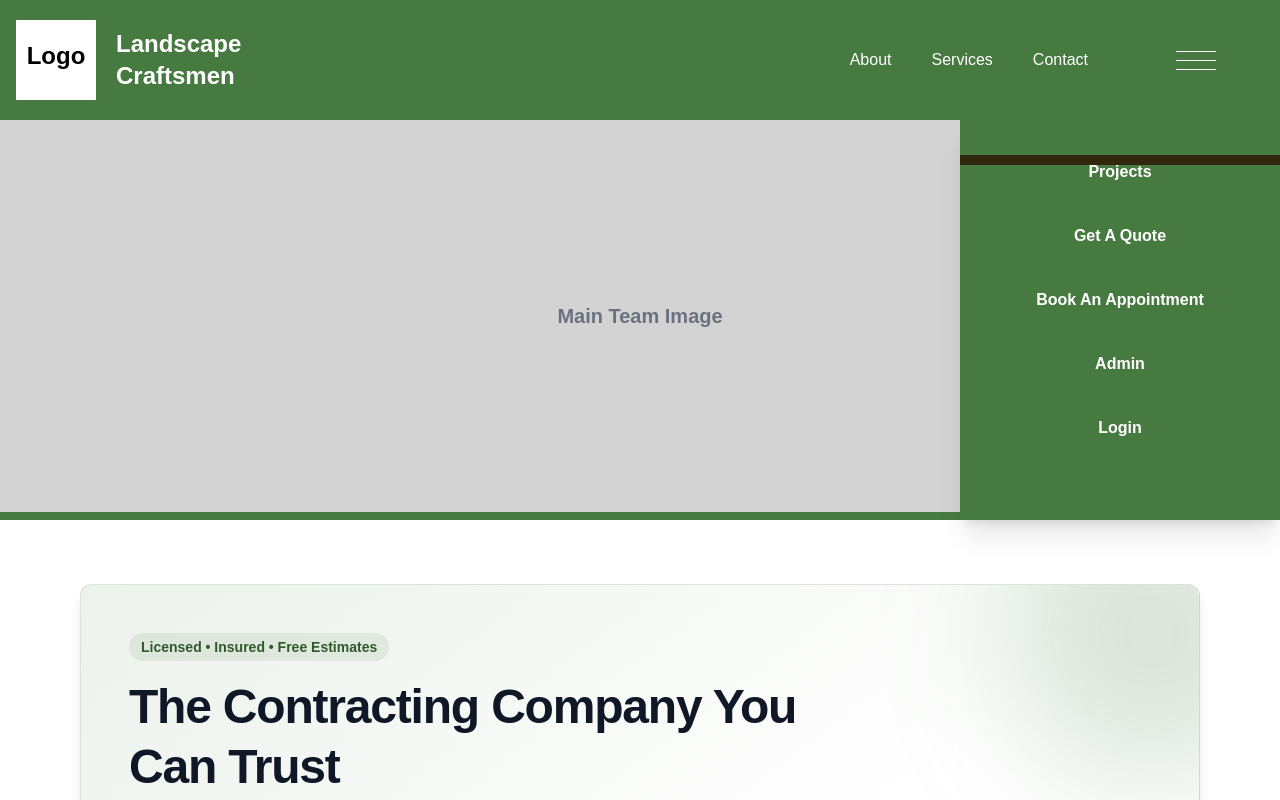
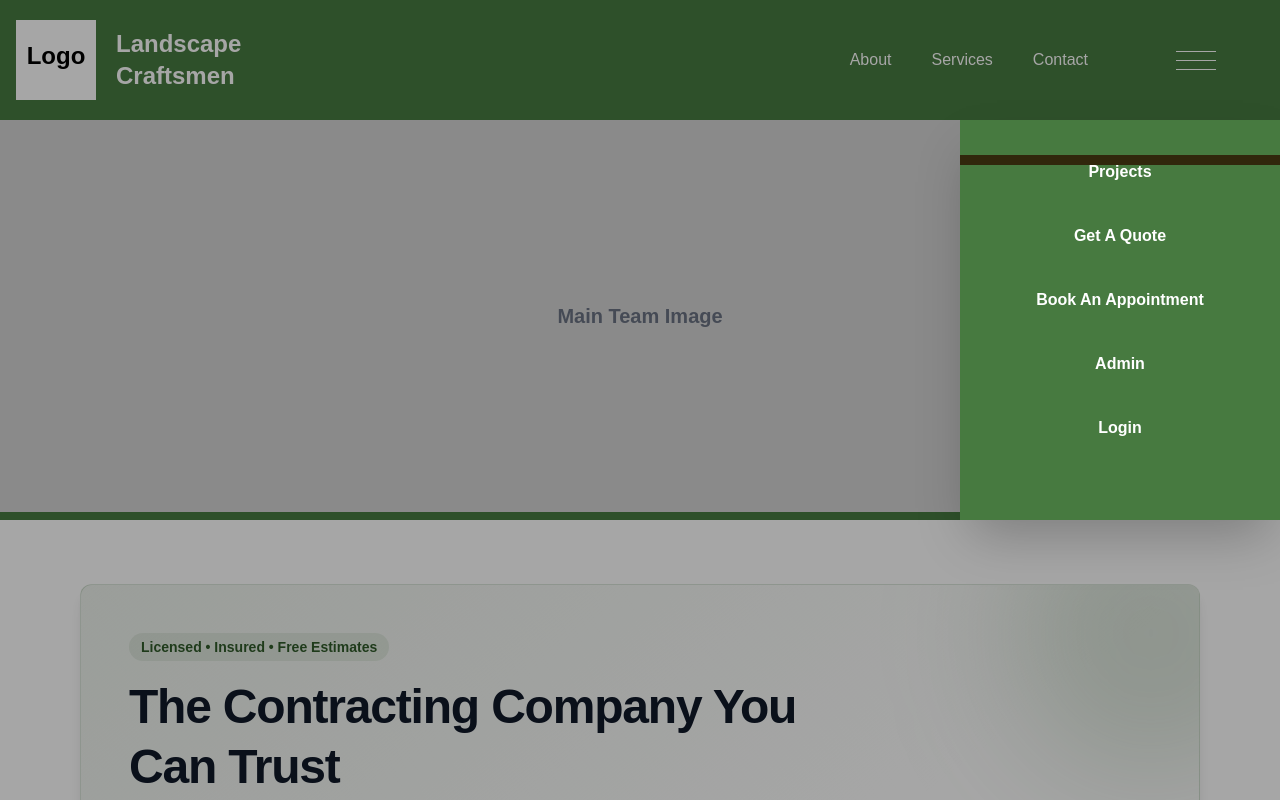
Before and after one commit to Syntactix31/capstone-proj, a Next.js app: page /about in a window 1280 px wide. Both pictures are taken after a click on the element 1196 px from the left and 60 px from the top of the page. Shown: the top 800 px of the page. Built offline with nearby package versions, Linux system fonts and the light colour scheme.

Commit message:
Major changes to landing, contact, projects, and about pages -more in description

```diff
--- a/src/app/about/page.js
+++ b/src/app/about/page.js
@@ -49,7 +49,7 @@ export default function About() {
         {/* Team Section*/}
         <section className="py-10 px-6 max-w-6xl mx-auto">
           {/* Maybe change this to black text with green underline for consistency */}
-          <h2 className="text-5xl md:text-6xl font-extrabold text-center mb-16 border-b-2 p-2 text-[#477A40] border-black w-150 mx-auto">
+          <h2 className="text-5xl md:text-6xl font-extrabold text-center mb-16 border-b-2 p-2 text- border-[#477A40] w-150 mx-auto">
             Meet the Team
           </h2>
 
--- a/src/app/components/DropDownMenu.js
+++ b/src/app/components/DropDownMenu.js
@@ -1,11 +1,12 @@
 import Link from "next/link";
 
-export default function DropDownMenu ({ onClose }) {
+export default function DropDownMenu ({ onClose, isAnimatingOut }) {
 
 
   return (
-    <div className="absolute top-30 -right-0 z-[999] pointer-events-none">
-      <div className="bg-[#477A40] w-80 h-100  flex flex-col gap-10 text-white text-center font-semibold p-10 *:hover:scale-105 *:transition-transform *:duration-200 *:active:opacity-50 pointer-events-auto *:active:scale-100 top-outline shadow-xl z-100">
+    <div className={`absolute top-30 right-0 z-999 pointer-events-none animate-slideIn ${isAnimatingOut ? 'animate-slideOut' : 'animate-slideIn'
+    }`}>
+      <div className="bg-[#477A40] w-80 h-100  flex flex-col gap-10 text-white text-center font-semibold p-10 *:hover:scale-105 *:transition-transform *:duration-200 *:active:opacity-50 pointer-events-auto *:active:scale-100 top-outline shadow-2xl z-100">
         <Link href="/projects" onClick={onClose}>Projects</Link>
         <Link href="/quote" onClick={onClose}>Get A Quote</Link>
         <Link href="/appointments" onClick={onClose}>Book An Appointment</Link>
--- a/src/app/components/Navbar.js
+++ b/src/app/components/Navbar.js
@@ -1,26 +1,65 @@
 "use client"
 
 import Link from "next/link";
-import { useState } from "react";
+import { useState, useEffect } from "react";
 
 import DropDownMenu from "./DropDownMenu.js";
 
 export default function NavBar () {
 
   const [navClicked, setNavClicked] = useState(false);
+  const [isAnimatingOut, setIsAnimatingOut] = useState(false);
 
   const handleNavClick = () => {
-    setNavClicked(!navClicked);
+    if (!navClicked) {
+      setNavClicked(true);
+      setIsAnimatingOut(false);
+
+    } else {
+      setIsAnimatingOut(true);
+
+    }
   }
 
   const closeMenu = () => {
-    setNavClicked(false);
+    setIsAnimatingOut(true);
   };
 
+  // timeout delay should be 300 to match animation duration but ti glitches due to rendering issues n browser limitations used 280
+  useEffect(() => {
+    if (isAnimatingOut) {
+      const timer = setTimeout(() => {
+        setNavClicked(false);
+        setIsAnimatingOut(false);
+      },280);
+
+      return () => clearTimeout(timer);
+    }
+  }, [isAnimatingOut]);
+
+  useEffect(() => {
+    if (navClicked && !isAnimatingOut) {
+      document.body.style.overflow = 'hidden';
+
+    } else {
+      document.body.style.overflow = 'unset';
+
+    }
+    return () => {
+      document.body.style.overflow = 'unset';
+    };
+  }, [navClicked, isAnimatingOut]);
 
 
   return (
       <>
+        {/* Find a good bg-black/# thats not too dark or light for background dim */}
+        {(navClicked || isAnimatingOut) && (
+          <div
+            className="fixed inset-0 bg-black/35 z-998 animate-fadeIn pointer-events-auto"
+            onClick={closeMenu}
+          />
+        )}
           <nav className="bg-[#477a40] h-30 w-full p-4 flex text-white items-center justify-between">
 
             <div className="flex gap-5 items-center">
@@ -57,7 +96,7 @@ export default function NavBar () {
           </nav>
 
           {/* NOTE: Cant render here! */}
-          {navClicked && <DropDownMenu onClose={closeMenu} /> }
+          {(navClicked || isAnimatingOut) && (<DropDownMenu onClose={closeMenu} isAnimatingOut={isAnimatingOut} />) }
       </>
 
   );
--- a/src/app/globals.css
+++ b/src/app/globals.css
@@ -228,3 +228,46 @@ html {
   transform: translateY(-50%);
   z-index: 10;
 }
+
+
+
+/* Drop down menu slide in animation and background dim */
+@keyframes slideIn {
+  0% {
+    transform: translateX(100%);
+    opacity: 0;
+  }
+  100% {
+    transform: translateX(0);
+    opacity: 1;
+  }
+}
+
+.animate-slideIn {
+  animation: slideIn 0.3s cubic-bezier(0.25, 0.46, 0.45, 0.94);
+}
+
+@keyframes slideOut {
+  0% {
+    transform: translateX(0);
+    opacity: 1;
+  }
+  100% {
+    transform: translateX(100%);
+    opacity: 0;
+  }
+}
+
+.animate-slideOut {
+  animation: slideOut 0.3s cubic-bezier(0.25, 0.46, 0.45, 0.94);
+}
+
+
+@keyframes fadeIn {
+  from { opacity: 0; }
+  to { opacity: 1; }
+}
+
+.animate-fadeIn {
+  animation: fadeIn 0.2s ease-out;
+}
```
Also changed, not shown: src/app/page.js (+7 -0 lines).
